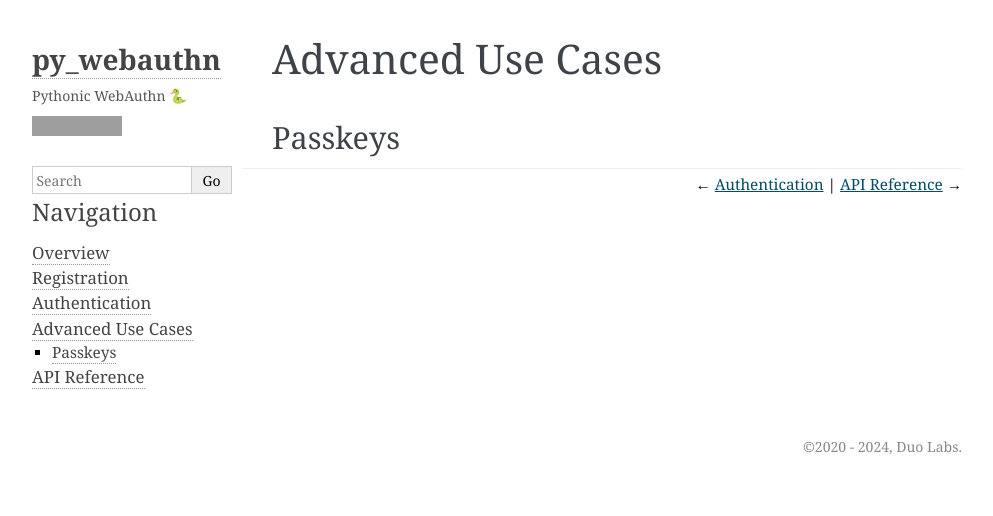
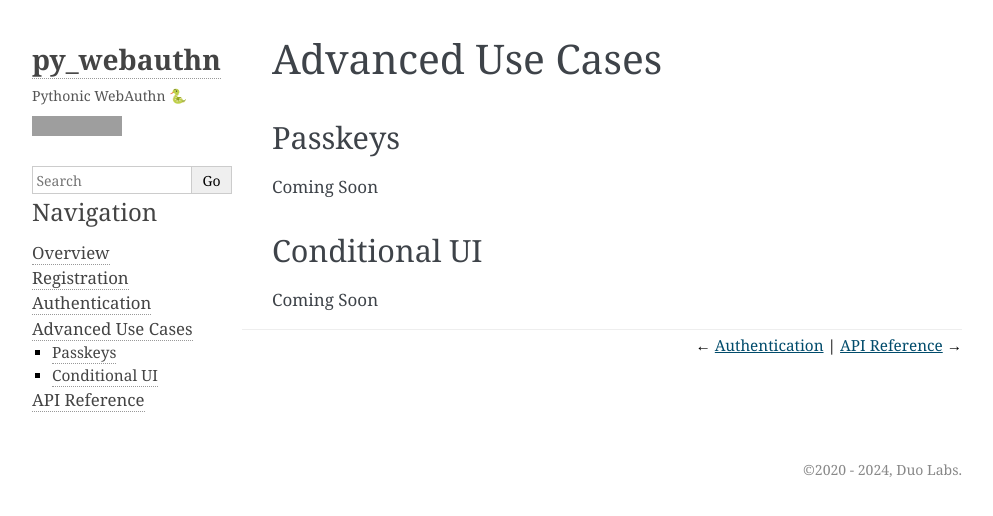
Before and after one commit to duo-labs/py_webauthn, a Sphinx documentation site: the page built from source/advanced_use_cases.md, in a window 1280 px wide. Shown: the top 516 px of the page, without its empty margins (148-1141 px from the left). Built offline with Sphinx 7.4.7, drawn with Linux system fonts in a browser that asks for light colours; grey boxes are pictures that could not be loaded.

Commit message:
Add some Coming Soons...

```diff
--- a/source/advanced_use_cases.md
+++ b/source/advanced_use_cases.md
@@ -1,3 +1,9 @@
 # Advanced Use Cases
 
 ## Passkeys
+
+Coming Soon
+
+## Conditional UI
+
+Coming Soon
```
